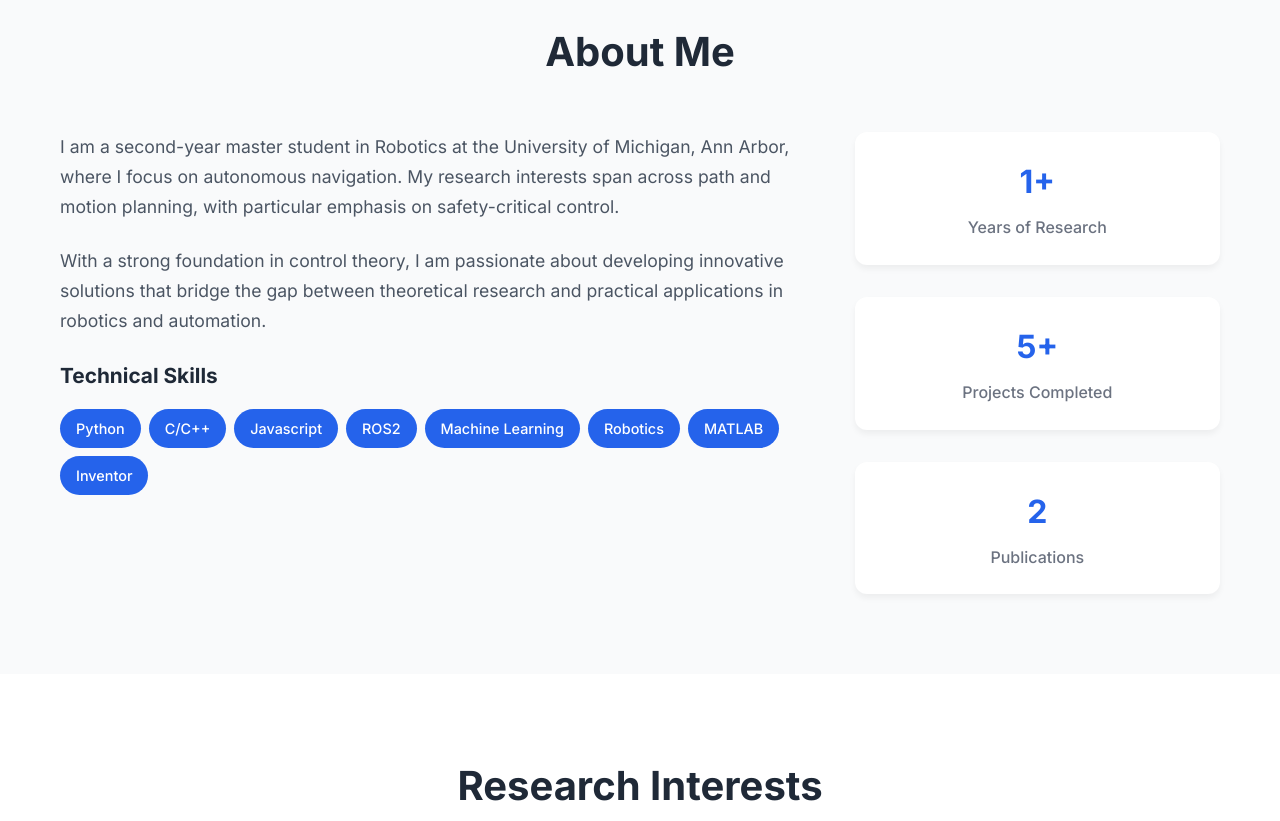
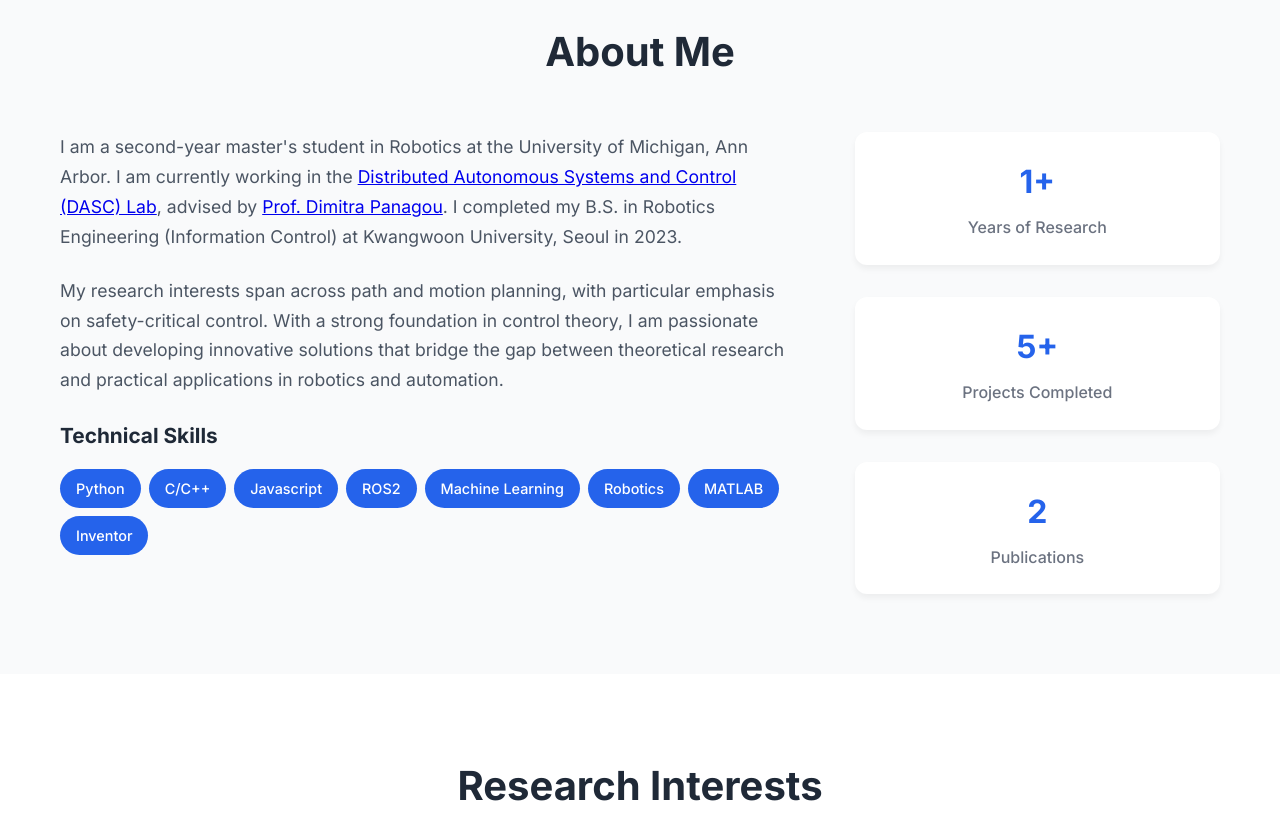
Before and after one commit to parkcart1595/hompage, a plain HTML site: page index.html in a window 1280 px wide. Shown: the part 860-1681 px from the top of the page. Drawn offline with nearby package versions, Linux system fonts and the light colour scheme.

Commit message:
eidt About me

```diff
--- a/index.html
+++ b/index.html
@@ -70,11 +70,12 @@
             <div class="about-content">
                 <div class="about-text">
                     <p>
-                        I am a second-year master student in Robotics at the University of Michigan, Ann Arbor, where I focus on autonomous navigation.
-                        My research interests span across path and motion planning, with particular emphasis on safety-critical control.
+                        I am a second-year master's student in Robotics at the University of Michigan, Ann Arbor.
+                        I am currently working in the <a href="https://dasc-lab.github.io/" target="_blank" rel="noopener">Distributed Autonomous Systems and Control (DASC) Lab</a>, advised by <a href="https://websites.umich.edu/~dpanagou/" target="_blank" rel="noopener">Prof. Dimitra Panagou</a>.
+                        I completed my B.S. in Robotics Engineering (Information Control) at Kwangwoon University, Seoul in 2023.
                     </p>
                     <p>
-                        With a strong foundation in control theory, I am passionate about developing
+                        My research interests span across path and motion planning, with particular emphasis on safety-critical control. With a strong foundation in control theory, I am passionate about developing
                         innovative solutions that bridge the gap between theoretical research and practical applications
                         in robotics and automation.
                     </p>
@@ -211,7 +212,7 @@
                 </div>
                 <div class="project-card">
                     <div class="project-image">
-                        <img src="images/project3.jpg" alt="Project 3">
+                        <img src="images/project3.jpg" alt="Project 4">
                         <div class="project-overlay">
                             <a href="#" class="project-link"><i class="fas fa-external-link-alt"></i></a>
                             <a href="#" class="project-link"><i class="fab fa-github"></i></a>
```
